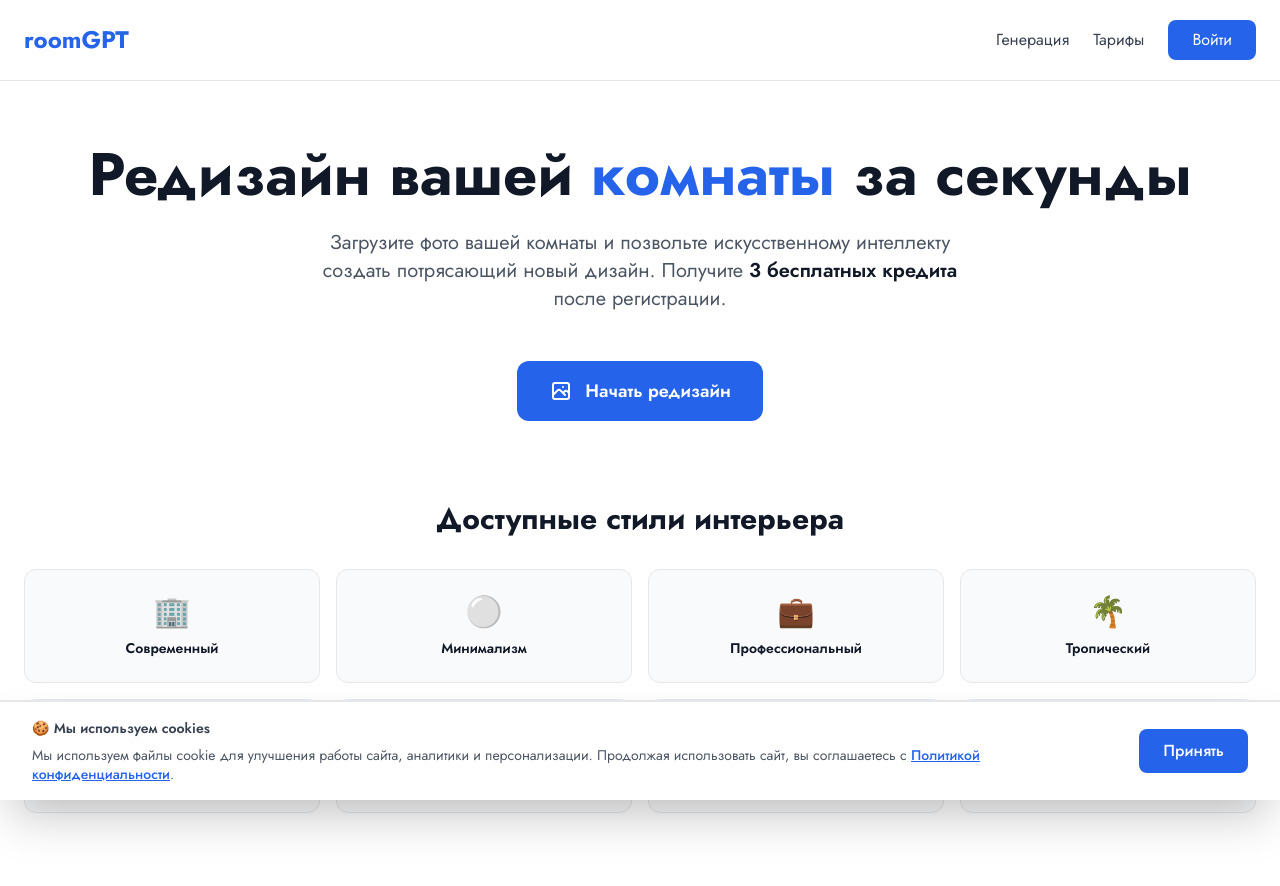
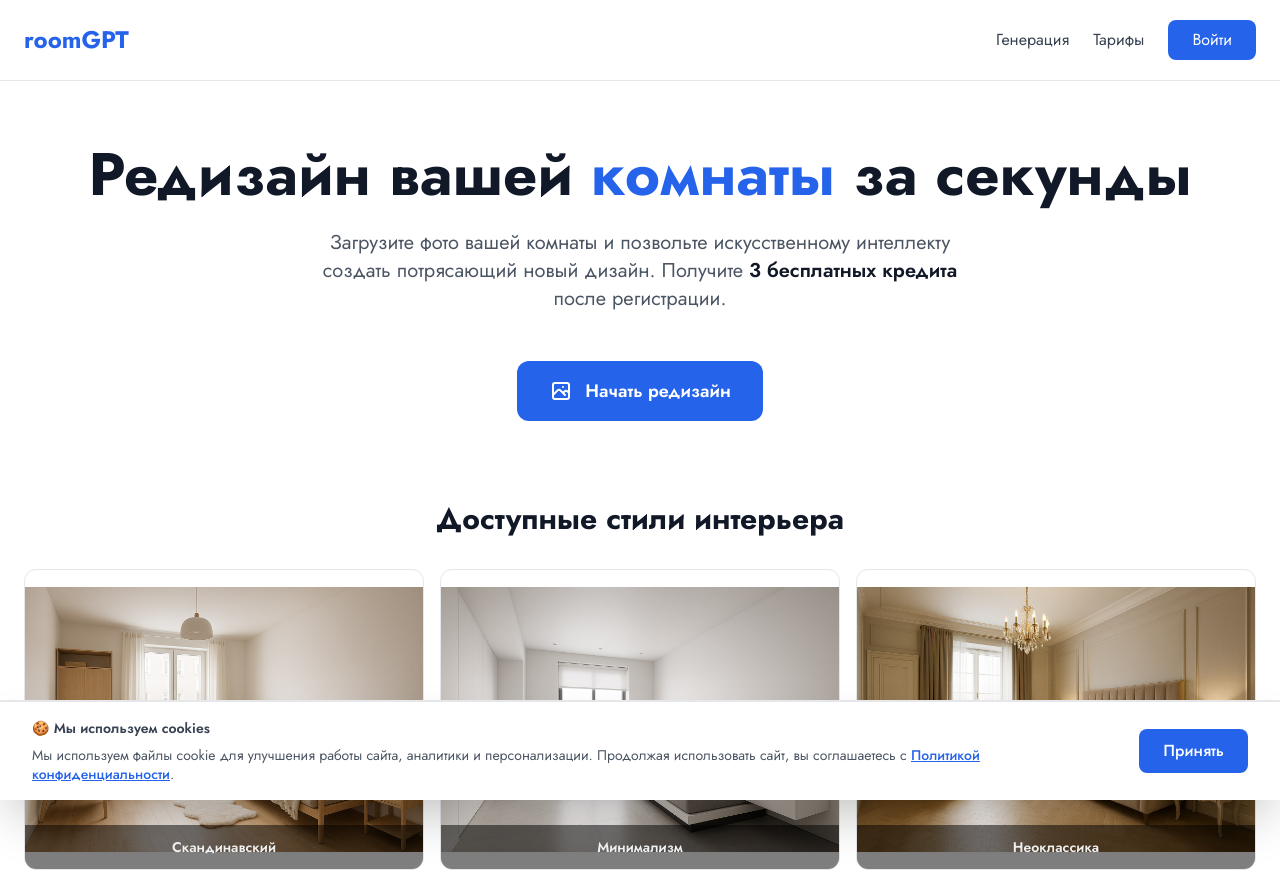
Before and after one commit to Sansayich/-roomai-redesign, a Next.js app: page / in a window 1280 px wide. Shown: the top 886 px of the page. Built offline with nearby package versions, Linux system fonts and the light colour scheme; no server answers.

Commit message:
feat: обновлены стили на главной странице - заменены эмодзи на превьюшки изображений, добавлены все 9 новых стилей

```diff
--- a/app/page.tsx
+++ b/app/page.tsx
@@ -106,23 +106,32 @@ export default function Home() {
             <h2 className="text-3xl font-bold mb-8 text-gray-900">
               Доступные стили интерьера
             </h2>
-            <div className="grid grid-cols-2 md:grid-cols-4 gap-4">
+            <div className="grid grid-cols-2 md:grid-cols-3 gap-4">
               {[
-                { name: 'Современный', emoji: '🏢' },
-                { name: 'Минимализм', emoji: '⚪️' },
-                { name: 'Профессиональный', emoji: '💼' },
-                { name: 'Тропический', emoji: '🌴' },
-                { name: 'Индустриальный', emoji: '🏭' },
-                { name: 'Неоклассика', emoji: '🏛' },
-                { name: 'Винтаж', emoji: '📻' },
-                { name: 'Прибрежный', emoji: '🌊' },
+                { name: 'Скандинавский', imageUrl: '/images/styles/scandinavian.jpg' },
+                { name: 'Минимализм', imageUrl: '/images/styles/minimalism.jpg' },
+                { name: 'Неоклассика', imageUrl: '/images/styles/neoclassic.jpg' },
+                { name: 'Лофт', imageUrl: '/images/styles/loft.jpg' },
+                { name: 'Классика', imageUrl: '/images/styles/classic.jpg' },
+                { name: 'Эклектика', imageUrl: '/images/styles/eclectic.jpg' },
+                { name: 'Japandi', imageUrl: '/images/styles/japandi.jpg' },
+                { name: 'Контемпорари', imageUrl: '/images/styles/contemporary.jpg' },
+                { name: 'Бабушкин вариант', imageUrl: '/images/styles/vintage.jpg' },
               ].map((style, index) => (
                 <div
                   key={index}
-                  className="p-6 bg-gray-50 rounded-xl border border-gray-200 hover:border-blue-300 hover:bg-white transition-all cursor-pointer"
+                  className="relative rounded-xl border border-gray-200 hover:border-blue-300 hover:bg-white transition-all cursor-pointer overflow-hidden"
                 >
-                  <div className="text-3xl mb-2">{style.emoji}</div>
-                  <div className="font-semibold text-gray-900 text-sm">{style.name}</div>
+                  <div className="aspect-[4/3] relative">
+                    <img
+                      src={style.imageUrl}
+                      alt={style.name}
+                      className="w-full h-full object-contain"
+                    />
+                    <div className="absolute bottom-0 left-0 right-0 bg-black bg-opacity-50 text-white p-3">
+                      <div className="font-semibold text-gray-100 text-sm">{style.name}</div>
+                    </div>
+                  </div>
                 </div>
               ))}
             </div>
```
